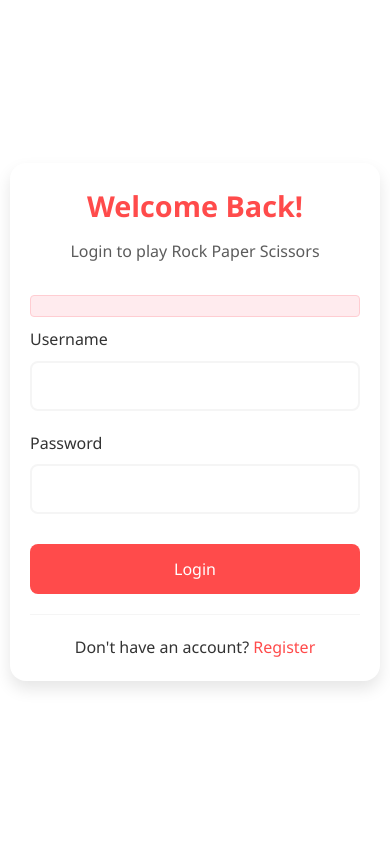
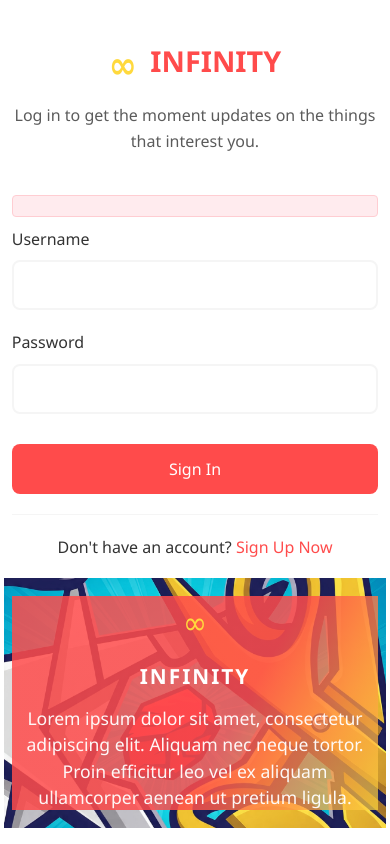
Before and after one commit to andrei-32/electiveproject, a PHP site: page /auth/login.html in a window 390 px wide. Run offline with PHP 8.4, Linux system fonts and the light colour scheme.

Commit message:
Edited login css

```diff
--- a/auth/login.html
+++ b/auth/login.html
@@ -7,10 +7,11 @@
     <link rel="stylesheet" href="../css/auth.css">
 </head>
 <body>
-    <div class="auth-container">
+    <div class="login-split-container">
+        <div class="login-left">
             <div class="auth-header">
-            <h1>Welcome Back!</h1>
-            <p>Login to play Rock Paper Scissors</p>
+                <h1><span class="infinity-logo">&#8734;</span> INFINITY</h1>
+                <p>Log in to get the moment updates on the things that interest you.</p>
             </div>
             <div class="error-message" id="errorMessage"></div>
             <form id="loginForm">
@@ -22,10 +23,20 @@
                     <label for="password">Password</label>
                     <input type="password" id="password" name="password" required>
                 </div>
-            <button type="submit">Login</button>
+                <button type="submit">Sign In</button>
             </form>
             <div class="switch-form">
-            <p>Don't have an account? <a href="register.html">Register</a></p>
+                <p>Don't have an account? <a href="register.html">Sign Up Now</a></p>
+            </div>
+        </div>
+        <div class="login-right">
+            <div class="login-right-overlay">
+                <div class="login-right-content">
+                    <span class="infinity-logo-large">&#8734;</span>
+                    <h2>INFINITY</h2>
+                    <p>Lorem ipsum dolor sit amet, consectetur adipiscing elit. Aliquam nec neque tortor. Proin efficitur leo vel ex aliquam ullamcorper aenean ut pretium ligula.</p>
+                </div>
+            </div>
         </div>
     </div>
     <script src="../js/auth.js"></script>
--- a/css/auth.css
+++ b/css/auth.css
@@ -159,3 +159,109 @@ button:hover {
         font-size: 1.8em;
     }
 }
+
+/* --- SPLIT LOGIN PAGE STYLES --- */
+.login-split-container {
+    display: flex;
+    width: 900px;
+    max-width: 98vw;
+    min-height: 540px;
+    background: var(--white);
+    border-radius: 20px;
+    box-shadow: 0 8px 32px rgba(255, 75, 75, 0.10), 0 1.5px 8px rgba(255, 217, 61, 0.10);
+    overflow: hidden;
+}
+
+.login-left {
+    flex: 1 1 0;
+    padding: 48px 40px 40px 40px;
+    display: flex;
+    flex-direction: column;
+    justify-content: center;
+    background: var(--white);
+}
+
+.login-right {
+    flex: 1 1 0;
+    position: relative;
+    background: url('../img/login-bg.jpg') center center/cover no-repeat;
+    display: flex;
+    align-items: stretch;
+    min-width: 0;
+}
+
+.login-right-overlay {
+    background: linear-gradient(120deg, rgba(255,75,75,0.85) 60%, rgba(255,217,61,0.7) 100%);
+    width: 100%;
+    height: 100%;
+    display: flex;
+    align-items: center;
+    justify-content: center;
+}
+
+.login-right-content {
+    color: var(--white);
+    text-align: center;
+    padding: 0 32px;
+    width: 100%;
+}
+
+.infinity-logo {
+    color: var(--yellow);
+    font-size: 1.3em;
+    vertical-align: middle;
+    margin-right: 6px;
+}
+
+.infinity-logo-large {
+    color: var(--yellow);
+    font-size: 3.5em;
+    display: block;
+    margin-bottom: 12px;
+}
+
+.login-right-content h2 {
+    font-size: 2.2em;
+    font-weight: 700;
+    margin-bottom: 12px;
+    letter-spacing: 2px;
+}
+
+.login-right-content p {
+    font-size: 1.1em;
+    opacity: 0.95;
+    line-height: 1.5;
+}
+
+/* Responsive for mobile */
+@media (max-width: 900px) {
+    .login-split-container {
+        flex-direction: column;
+        width: 98vw;
+        min-height: 0;
+    }
+    .login-left, .login-right {
+        min-width: 0;
+        width: 100%;
+        padding: 32px 12px;
+    }
+    .login-right-content {
+        padding: 0 10px;
+    }
+}
+
+@media (max-width: 600px) {
+    .login-split-container {
+        box-shadow: none;
+        border-radius: 0;
+    }
+    .login-left, .login-right {
+        padding: 18px 2vw;
+    }
+    .login-right-content h2 {
+        font-size: 1.3em;
+    }
+    .infinity-logo-large {
+        font-size: 2em;
+    }
+}
```
Also changed, not shown: img/login-bg.jpg (added). Lines whose indentation alone changed are shown as unchanged.
